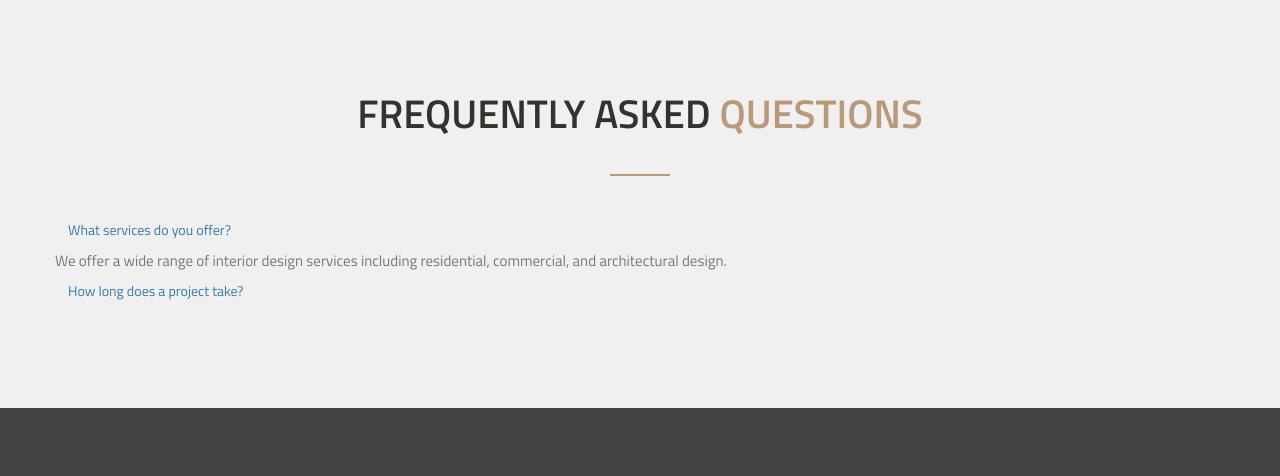
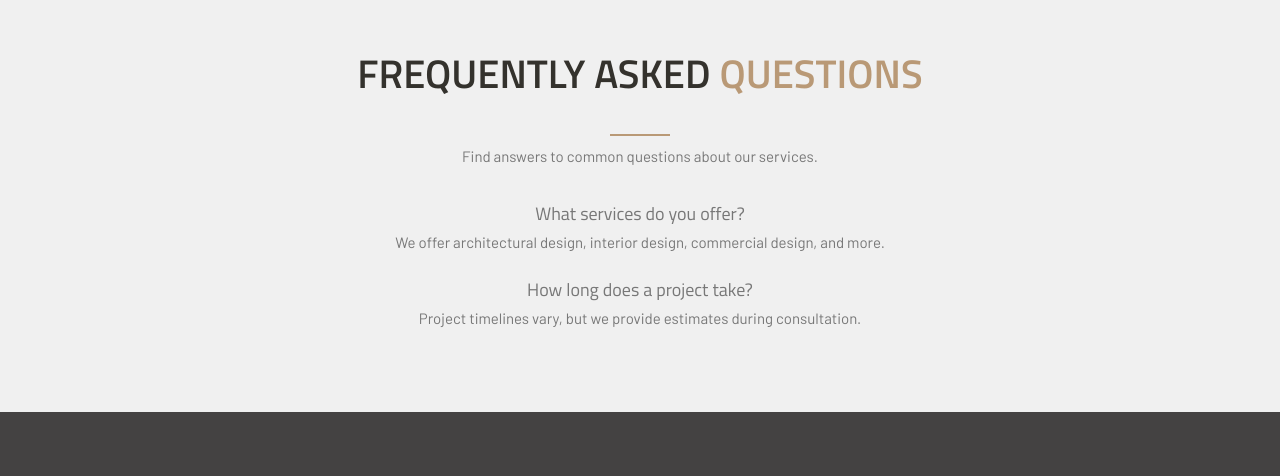
Before and after one commit to Area24dp/area24, a plain HTML site: page contact.html in a window 1280 px wide. Shown: the part 1640-2116 px from the top of the page. Drawn offline with Linux system fonts and the light colour scheme.

Commit message:
Update FAQ section in contact.html to match main page

```diff
--- a/contact.html
+++ b/contact.html
@@ -248,39 +248,24 @@
         <!--End Map Section-->
 
         <!--FAQs Section-->
-        <section class="faqs-section">
+        <section class="faqs-section" style="padding: 60px 0;">
             <div class="auto-container">
-                <div class="sec-title text-center">
+                <div class="sec-title centered">
                     <h2>Frequently Asked <span>Questions</span></h2>
                     <div class="separator"></div>
+                    <div class="text">Find answers to common questions about our services.</div>
                 </div>
-                <div class="accordion" id="faqsAccordion">
-                    <div class="card">
-                        <div class="card-header" id="headingOne">
-                            <h5 class="mb-0">
-                                <button class="btn btn-link" type="button" data-toggle="collapse" data-target="#collapseOne" aria-expanded="true" aria-controls="collapseOne">
-                                    What services do you offer?
-                                </button>
-                            </h5>
-                        </div>
-                        <div id="collapseOne" class="collapse show" aria-labelledby="headingOne" data-parent="#faqsAccordion">
-                            <div class="card-body">
-                                We offer a wide range of interior design services including residential, commercial, and architectural design.
-                            </div>
+                <div class="row clearfix">
+                    <div class="col-md-12 text-center">
+                        <div class="faq-item" style="margin-bottom: 20px;">
+                            <h4>What services do you offer?</h4>
+                            <p>We offer architectural design, interior design, commercial design, and more.</p>
                         </div>
                     </div>
-                    <div class="card">
-                        <div class="card-header" id="headingTwo">
-                            <h5 class="mb-0">
-                                <button class="btn btn-link collapsed" type="button" data-toggle="collapse" data-target="#collapseTwo" aria-expanded="false" aria-controls="collapseTwo">
-                                    How long does a project take?
-                                </button>
-                            </h5>
-                        </div>
-                        <div id="collapseTwo" class="collapse" aria-labelledby="headingTwo" data-parent="#faqsAccordion">
-                            <div class="card-body">
-                                Project timelines vary depending on the scope, but typically range from 2-6 months.
-                            </div>
+                    <div class="col-md-12 text-center">
+                        <div class="faq-item" style="margin-bottom: 20px;">
+                            <h4>How long does a project take?</h4>
+                            <p>Project timelines vary, but we provide estimates during consultation.</p>
                         </div>
                     </div>
                 </div>
```
